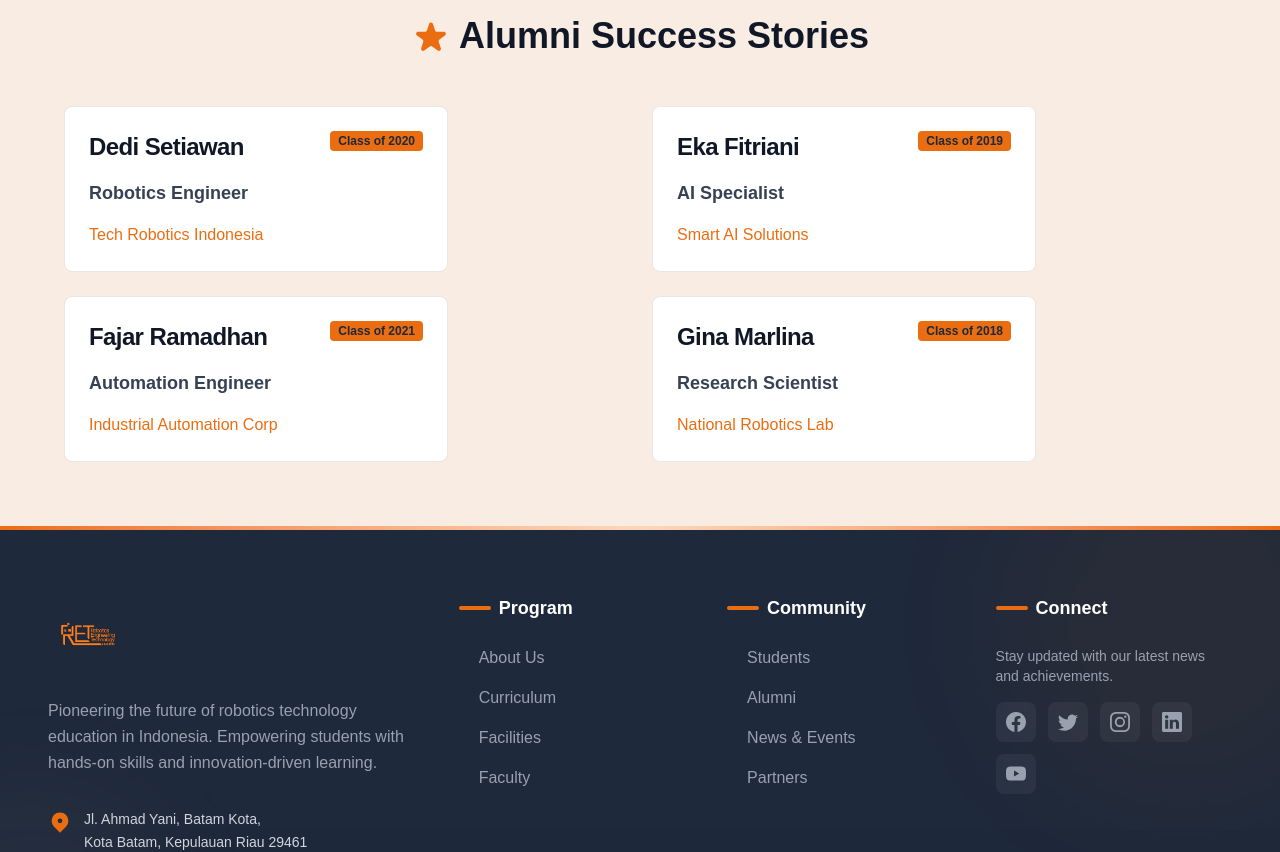
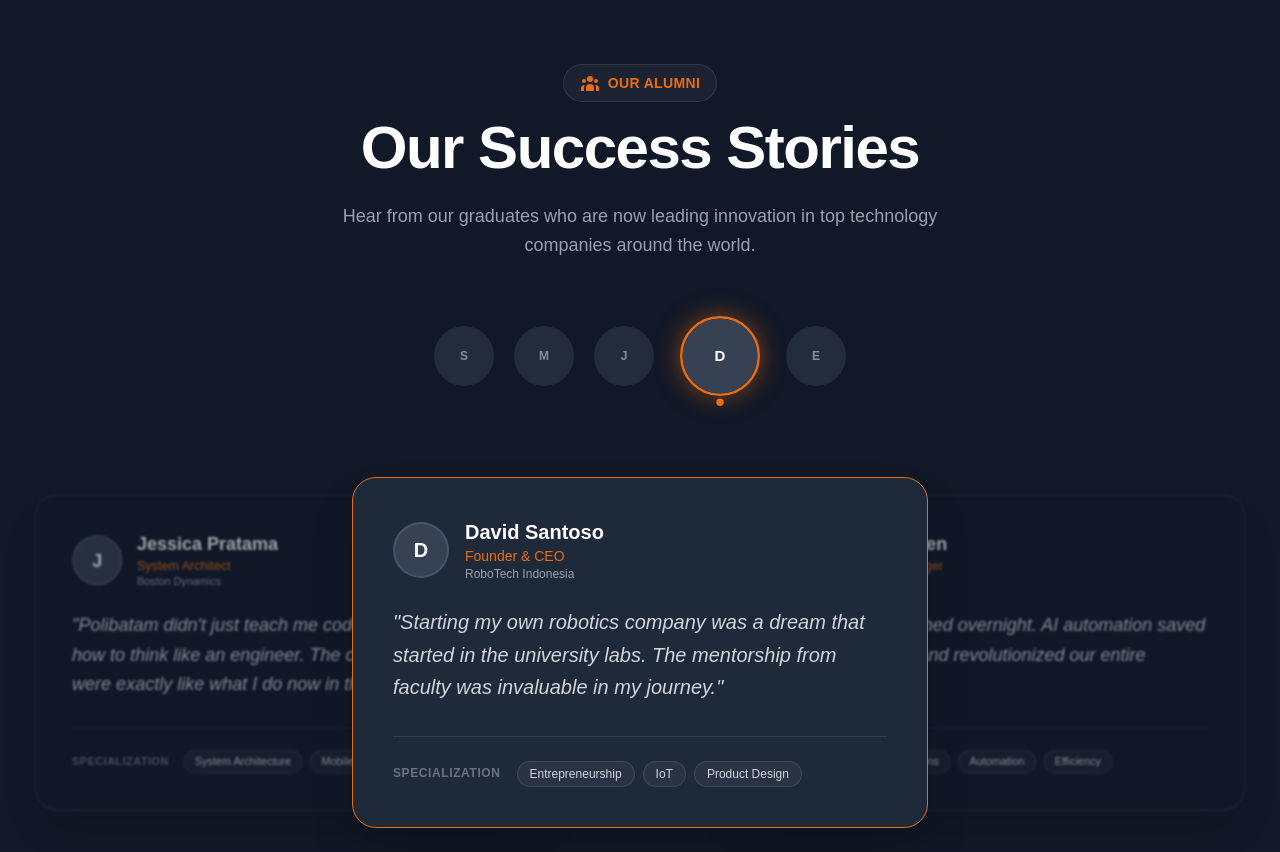
Before and after one commit to zuckdorsey/roboticwebsite, a Next.js app: page / in a window 1280 px wide. Shown: the part 6600-7452 px from the top of the page. Built offline with nearby package versions, Linux system fonts and the light colour scheme.

Commit message:
feat: Implement Alumni section with dynamic stories and carousel functionality

```diff
--- a/src/app/page.tsx
+++ b/src/app/page.tsx
@@ -166,7 +166,7 @@ export default function Home() {
         totalStudents={150}
       />
 
-      <AlumniSection alumni={alumni} />
+      <AlumniSection />
 
       <Footer />
     </div>
--- a/src/components/AlumniSection.tsx
+++ b/src/components/AlumniSection.tsx
@@ -1,40 +1,170 @@
 'use client';
 
-import { Card, Badge } from 'flowbite-react';
-import { HiStar } from 'react-icons/hi';
-import { Alumni } from "@/types";
+import { useState, useEffect } from 'react';
+import { HiArrowLeft, HiArrowRight, HiUserGroup } from 'react-icons/hi';
+import { alumniContent } from '@/data/alumni-content';
 
-interface AlumniSectionProps {
-  alumni: Alumni[];
-}
+export default function AlumniSection() {
+  const [activeIndex, setActiveIndex] = useState(2); // Start with the 3rd item (center)
+  const [isAutoPlaying, setIsAutoPlaying] = useState(true);
 
-export default function AlumniSection({ alumni }: AlumniSectionProps) {
+  const stories = alumniContent.stories;
+
+  useEffect(() => {
+    if (!isAutoPlaying) return;
+    const interval = setInterval(() => {
+      setActiveIndex((prev) => (prev + 1) % stories.length);
+    }, 5000);
+    return () => clearInterval(interval);
+  }, [isAutoPlaying, stories.length]);
+
+  const handlePrev = () => {
+    setIsAutoPlaying(false);
+    setActiveIndex((prev) => (prev - 1 + stories.length) % stories.length);
+  };
+
+  const handleNext = () => {
+    setIsAutoPlaying(false);
+    setActiveIndex((prev) => (prev + 1) % stories.length);
+  };
+
+  const getCardStyle = (index: number) => {
+    const diff = (index - activeIndex + stories.length) % stories.length;
+
+    // Center card
+    if (diff === 0) {
+      return "z-20 scale-100 opacity-100 translate-x-0 bg-gray-800 border-polibatam-orange";
+    }
+    // Immediate Left
+    if (diff === stories.length - 1) {
+      return "z-10 scale-90 opacity-60 -translate-x-[15%] md:-translate-x-[60%] bg-gray-900 border-gray-700 blur-[1px]";
+    }
+    // Immediate Right
+    if (diff === 1) {
+      return "z-10 scale-90 opacity-60 translate-x-[15%] md:translate-x-[60%] bg-gray-900 border-gray-700 blur-[1px]";
+    }
+    // Others hidden
+    return "z-0 scale-75 opacity-0 hidden";
+  };
+
   return (
-    <section id="alumni" className="py-16 bg-polibatam-light">
-      <div className="max-w-[1720px] mx-auto px-8 md:px-10 lg:px-12">
-        <h2 className="text-4xl font-bold text-center mb-12 text-gray-900">
-          <HiStar className="inline-block mr-2 h-10 w-10 text-polibatam-orange" />
-          Alumni Success Stories
-        </h2>
-        <div className="grid md:grid-cols-2 gap-6 max-w-6xl mx-auto">
-          {alumni.map((alum, index) => (
-            <Card key={index} className="max-w-sm">
-              <div className="flex justify-between items-start">
-                <h5 className="text-2xl font-bold tracking-tight text-gray-900 dark:text-white">
-                  {alum.name}
-                </h5>
-                <Badge color="warning" className="bg-polibatam-orange">Class of {alum.graduationYear}</Badge>
+    <section id="alumni" className="py-20 md:py-28 bg-[#111827] relative overflow-hidden text-white">
+      {/* Background Glows */}
+      <div className="absolute top-0 left-1/2 -translate-x-1/2 w-full max-w-3xl h-96 bg-polibatam-orange/10 rounded-full blur-[100px] -z-10" />
+
+      <div className="max-w-[1720px] mx-auto px-4 md:px-8 lg:px-12">
+        {/* Header */}
+        <div className="text-center mb-16">
+          <div className="inline-flex items-center gap-2 mb-4 px-4 py-2 bg-white/5 rounded-full border border-white/10 backdrop-blur-sm">
+            <HiUserGroup className="w-5 h-5 text-polibatam-orange" />
+            <span className="text-sm font-bold text-polibatam-orange uppercase tracking-wide">
+              Our Alumni
+            </span>
+          </div>
+
+          <h2 className="text-4xl md:text-5xl lg:text-6xl font-black mb-6 tracking-tight">
+            {alumniContent.title}
+          </h2>
+
+          <p className="text-lg text-gray-400 max-w-2xl mx-auto leading-relaxed">
+            {alumniContent.description}
+          </p>
+        </div>
+
+        {/* Avatars Row */}
+        <div className="flex justify-center items-center gap-4 mb-16 flex-wrap">
+          {stories.map((story, index) => (
+            <button
+              key={story.id}
+              onClick={() => {
+                setIsAutoPlaying(false);
+                setActiveIndex(index);
+              }}
+              className={`relative transition-all duration-500 ${
+                index === activeIndex ? 'scale-125 mx-4' : 'scale-100 opacity-50 hover:opacity-100'
+              }`}
+            >
+              <div className={`w-12 h-12 md:w-16 md:h-16 rounded-full overflow-hidden border-2 ${
+                index === activeIndex ? 'border-polibatam-orange shadow-[0_0_20px_rgba(235,109,17,0.5)]' : 'border-transparent'
+              }`}>
+                {/* Placeholder for avatar if image fails or using abstract */}
+                <div className="w-full h-full bg-gray-700 flex items-center justify-center text-xs font-bold">
+                  {story.name.charAt(0)}
+                </div>
+                {/* <img src={story.image} alt={story.name} className="w-full h-full object-cover" /> */}
               </div>
-              <p className="text-lg font-semibold text-gray-700 dark:text-gray-300">
-                {alum.currentPosition}
-              </p>
-              {alum.company && (
-                <p className="font-normal text-polibatam-orange dark:text-polibatam-orange">
-                  {alum.company}
-                </p>
+              {index === activeIndex && (
+                <div className="absolute -bottom-2 left-1/2 -translate-x-1/2 w-1.5 h-1.5 bg-polibatam-orange rounded-full" />
               )}
-            </Card>
+            </button>
           ))}
+        </div>
+
+        {/* Carousel Section */}
+        <div className="relative h-[500px] md:h-[400px] flex items-center justify-center perspective-1000">
+          {stories.map((story, index) => {
+            const style = getCardStyle(index);
+            if (style.includes('hidden')) return null;
+
+            return (
+              <div
+                key={story.id}
+                className={`absolute w-full max-w-xl p-8 md:p-10 rounded-3xl border transition-all duration-700 ease-out flex flex-col justify-between h-full md:h-auto min-h-[350px] shadow-2xl ${style}`}
+              >
+                {/* Card Header */}
+                <div className="flex items-start justify-between mb-6">
+                  <div className="flex items-center gap-4">
+                    <div className="w-14 h-14 rounded-full bg-gray-700 flex items-center justify-center text-xl font-bold text-white border-2 border-white/10">
+                      {story.name.charAt(0)}
+                    </div>
+                    <div>
+                      <h4 className="text-xl font-bold text-white">{story.name}</h4>
+                      <p className="text-sm text-polibatam-orange font-medium">{story.role}</p>
+                      <p className="text-xs text-gray-400">{story.company}</p>
+                    </div>
+                  </div>
+                </div>
+
+                {/* Quote */}
+                <blockquote className="flex-1">
+                  <p className="text-lg md:text-xl text-gray-300 leading-relaxed italic">
+                    "{story.quote}"
+                  </p>
+                </blockquote>
+
+                {/* Tags */}
+                <div className="mt-8 pt-6 border-t border-white/10 flex flex-wrap gap-2">
+                  <span className="text-xs font-semibold text-gray-500 uppercase tracking-wider mr-2 py-1">
+                    Specialization
+                  </span>
+                  {story.tags.map((tag, i) => (
+                    <span
+                      key={i}
+                      className="px-3 py-1 rounded-full bg-white/5 text-xs text-gray-300 border border-white/10"
+                    >
+                      {tag}
+                    </span>
+                  ))}
+                </div>
+              </div>
+            );
+          })}
+        </div>
+
+        {/* Navigation Buttons */}
+        <div className="flex justify-center gap-4 mt-8">
+          <button
+            onClick={handlePrev}
+            className="w-12 h-12 rounded-full bg-white/5 hover:bg-polibatam-orange border border-white/10 flex items-center justify-center transition-all duration-300 group"
+          >
+            <HiArrowLeft className="w-6 h-6 text-white group-hover:scale-110 transition-transform" />
+          </button>
+          <button
+            onClick={handleNext}
+            className="w-12 h-12 rounded-full bg-white/5 hover:bg-polibatam-orange border border-white/10 flex items-center justify-center transition-all duration-300 group"
+          >
+            <HiArrowRight className="w-6 h-6 text-white group-hover:scale-110 transition-transform" />
+          </button>
         </div>
       </div>
     </section>
--- /dev/null
+++ b/src/data/alumni-content.ts
@@ -0,0 +1,75 @@
+export interface AlumniStory {
+  id: number;
+  name: string;
+  role: string;
+  company: string;
+  image: string;
+  quote: string;
+  rating: number;
+  tags: string[];
+  graduationYear: string;
+}
+
+export const alumniContent = {
+  title: "Our Success Stories",
+  subtitle: "Real leaders share how they crushed dead-end leads and boosted sales with our game-changing AI solutions.", // I will adapt this text to be relevant to Robotics Alumni
+  description: "Hear from our graduates who are now leading innovation in top technology companies around the world.",
+
+  stories: [
+    {
+      id: 1,
+      name: "Sarah Jenkins",
+      role: "Robotics Engineer",
+      company: "Tesla",
+      image: "/images/alumni/sarah.jpg",
+      quote: "The hands-on experience at Polibatam gave me the confidence to tackle complex automation challenges. I'm now designing the next generation of assembly robots.",
+      rating: 5,
+      tags: ["Automation", "Industrial Robotics", "Control Systems"],
+      graduationYear: "2019"
+    },
+    {
+      id: 2,
+      name: "Michael Chen",
+      role: "AI Researcher",
+      company: "Google DeepMind",
+      image: "/images/alumni/michael.jpg",
+      quote: "The curriculum's focus on both hardware and software was crucial. Understanding the physical constraints of robots helped me build better AI models.",
+      rating: 5,
+      tags: ["Artificial Intelligence", "Computer Vision", "Deep Learning"],
+      graduationYear: "2020"
+    },
+    {
+      id: 3,
+      name: "Jessica Pratama",
+      role: "System Architect",
+      company: "Boston Dynamics",
+      image: "/images/alumni/jessica.jpg",
+      quote: "Polibatam didn't just teach me code; they taught me how to think like an engineer. The collaborative projects were exactly like what I do now in the industry.",
+      rating: 5,
+      tags: ["System Architecture", "Mobile Robots", "Team Leadership"],
+      graduationYear: "2018"
+    },
+    {
+      id: 4,
+      name: "David Santoso",
+      role: "Founder & CEO",
+      company: "RoboTech Indonesia",
+      image: "/images/alumni/david.jpg",
+      quote: "Starting my own robotics company was a dream that started in the university labs. The mentorship from faculty was invaluable in my journey.",
+      rating: 5,
+      tags: ["Entrepreneurship", "IoT", "Product Design"],
+      graduationYear: "2017"
+    },
+    {
+      id: 5,
+      name: "Emily Nguyen",
+      role: "Operations Manager",
+      company: "CloudSync Ltd.",
+      image: "/images/alumni/emily.jpg",
+      quote: "Manual tasks vanished overnight. AI automation saved us countless hours and revolutionized our entire workflow process!",
+      rating: 5,
+      tags: ["Operations", "Automation", "Efficiency"],
+      graduationYear: "2021"
+    }
+  ]
+};
```
